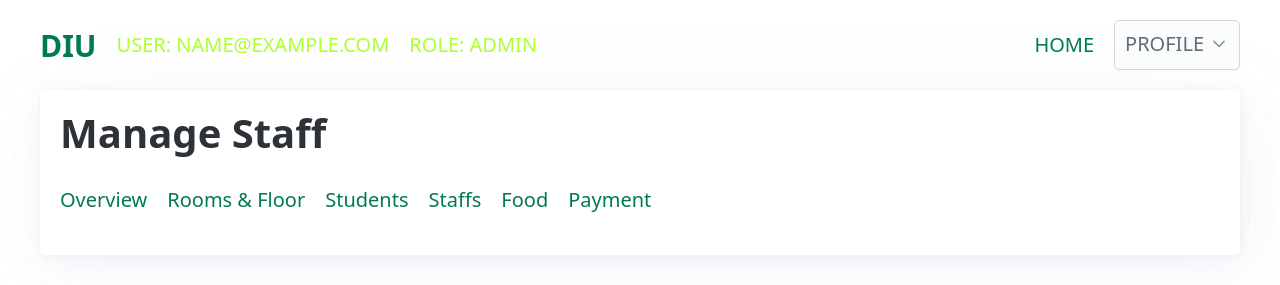
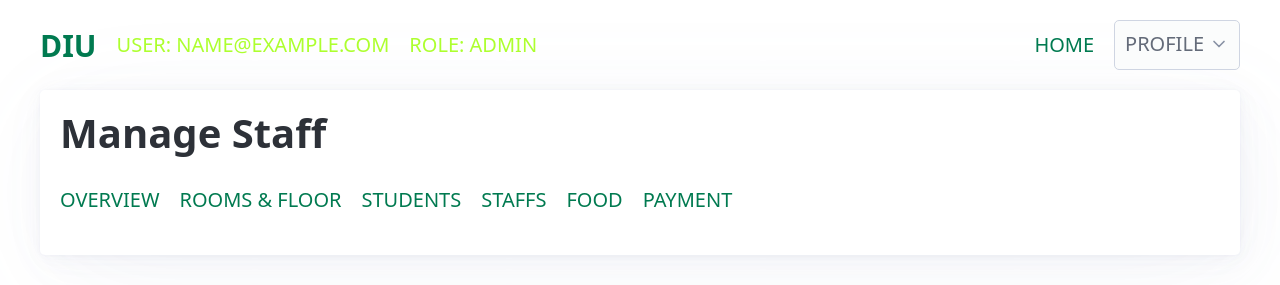
Before and after one commit to push-on/Hostel_Hive_Project_React_Firebase, a React (Vite) app: page /dashboard/staff in a window 1280 px wide. Shown: the top 285 px of the page. Built offline with nearby package versions, Linux system fonts and the light colour scheme; no server answers; the database is empty; sample sign-in values are in the browser's storage.

Commit message:
Update 09/28/2023 12:26:56

```diff
--- a/src/index.css
+++ b/src/index.css
@@ -43,13 +43,15 @@
 h1 {
   --pico-typography-spacing-vertical: 0.5rem;
 }
+
 button {
   --pico-font-weight: 700;
 }
 
-img{
-	border-radius: 15px;
+img {
+  border-radius: 15px;
 }
+
 .btn {
   background: none;
   color: var(--pico-primary-background);
@@ -57,7 +59,9 @@ img{
   padding: 0;
   outline: none;
 }
-.btn:hover, .btn:focus {
+
+.btn:hover,
+.btn:focus {
   color: var(--pico-primary-hover);
   text-decoration: underline;
   text-underline-offset: 0.25rem;
@@ -65,20 +69,24 @@ img{
   border: none;
 }
 
-.w-full{
+.w-full {
   width: 100%;
 }
 
-.red{
+.red {
   color: red;
   text-transform: capitalize;
 
 }
 
-.nowrap{
+.nowrap {
   white-space: nowrap;
 }
 
-.overflow{
+.overflow {
   overflow: hidden;
 }
+
+.icon {
+  color: white
+}
--- a/src/pages/Dashboard.tsx
+++ b/src/pages/Dashboard.tsx
@@ -4,7 +4,6 @@ import { signOut } from "firebase/auth"
 import { Toaster, toast } from "react-hot-toast"
 import { useContext, useEffect, useState } from 'react'
 import { AuthContext } from '../context/AuthContext'
-
 
 export default function Dashboard() {
 	const navigate = useNavigate()
@@ -76,9 +75,9 @@ function DashbordNav() {
 	return (
 		<article>
 			<h1>Manage {pageTitle}</h1>
-			<nav>
+			<nav style={{ textTransform: "uppercase" }}>
 				<ul>
-					<li><Link to="/dashboard/">Overview</Link></li>
+					<li><Link to="/dashboard/">Overview</Link> </li>
 					<li><Link to="/dashboard/rooms" className='nowrap'>Rooms & Floor</Link></li>
 					<li><Link to="/dashboard/student">Students</Link></li>
 					<li><Link to="/dashboard/staff">Staffs</Link></li>
--- a/src/pages/Staff/StaffDashboard.tsx
+++ b/src/pages/Staff/StaffDashboard.tsx
@@ -59,7 +59,7 @@ function Staff() {
 	return (
 		<article>
 			<h1>Staffs</h1>
-			<nav>
+			<nav style={{ textTransform: "uppercase" }}>
 				<ul>
 					<li><Link to="/staff/">Overview</Link></li>
 					<li><Link to="/staff/role">Role</Link></li>
--- a/src/pages/Student/StudentDashboard.tsx
+++ b/src/pages/Student/StudentDashboard.tsx
@@ -55,7 +55,7 @@ function StudentNav() {
 	return (
 		<article>
 			<h1>Students</h1>
-			<nav>
+			<nav style={{ textTransform: "uppercase" }}>
 				<ul>
 					<li><Link to="/student/">Overview</Link></li>
 					<li><Link to="/student/food">Food</Link></li>
```
Also changed, not shown: 1 other file (tests, documents, lock files or other folders).
